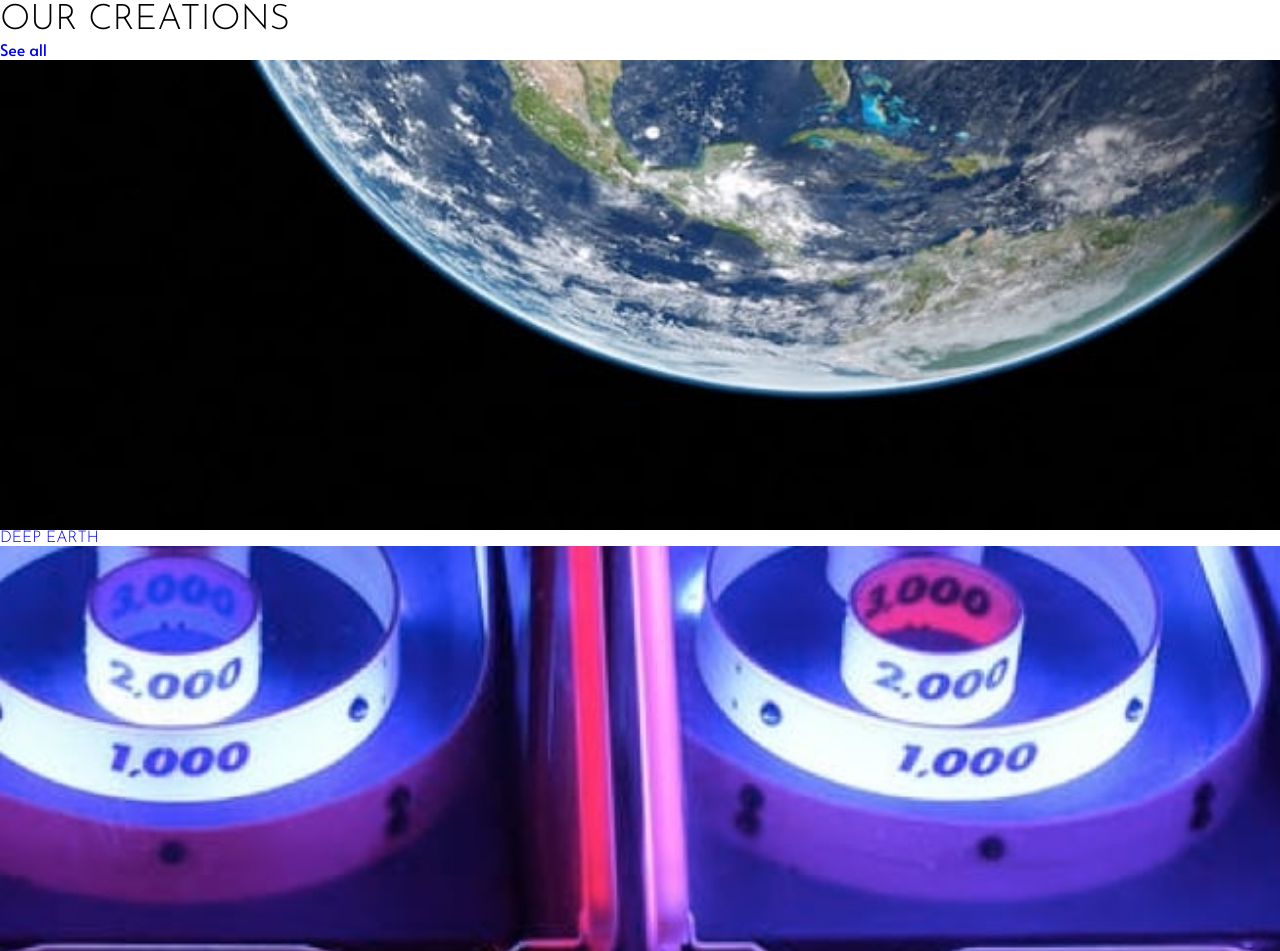
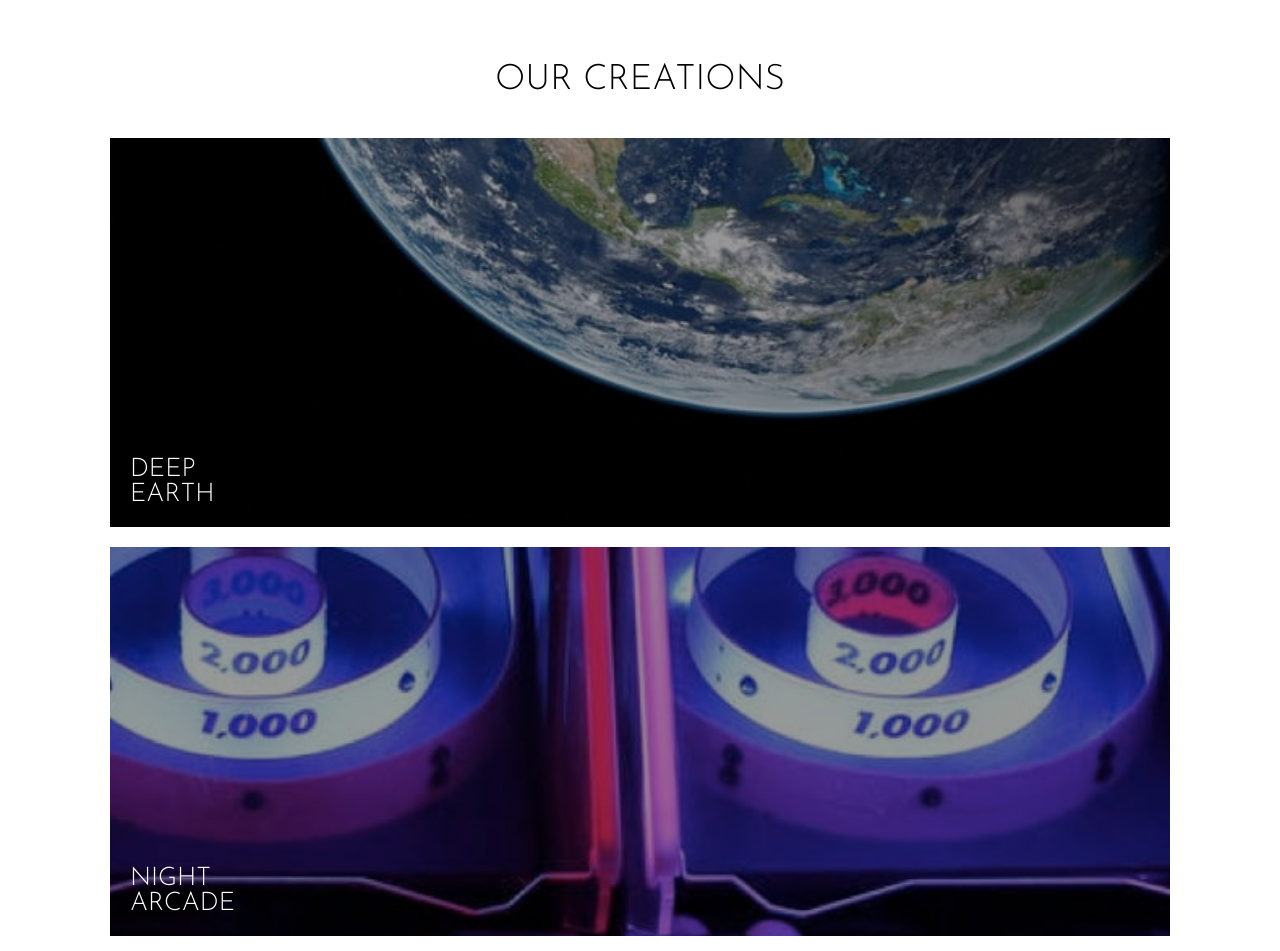
Before and after one commit to giullianoth/Loopstudios_FrontendMentor, a plain HTML site: page index.html in a window 1280 px wide. Shown: the part 1849-2800 px from the top of the page. Drawn offline with Linux system fonts and the light colour scheme.

Commit message:
creations style

```diff
--- a/assets/styles/scss/_boot.scss
+++ b/assets/styles/scss/_boot.scss
@@ -40,4 +40,22 @@ body {
         display: block;
         width: 100%;
     }
+
+    @include theme() {
+        &_button {
+            border: 1px solid $color-black;
+            padding: 12px 40px;
+            display: inline-block;
+            color: $color-black;
+            text-transform: uppercase;
+            letter-spacing: 0.3em;
+            background: none;
+            cursor: pointer;
+
+            &:hover {
+                background-color: $color-black;
+                color: $color-white;
+            }
+        }
+    }
 }
--- a/assets/styles/scss/style.scss
+++ b/assets/styles/scss/style.scss
@@ -12,3 +12,4 @@
 @import "theme/header";
 @import "theme/headline";
 @import "theme/presentation";
+@import "theme/creations";
--- /dev/null
+++ b/assets/styles/scss/theme/_creations.scss
@@ -0,0 +1,66 @@
+@include theme() {
+    &_creations {
+        @include fullWidth;
+        @include containerSpacing;
+        @include relative;
+
+        &_content {
+            @include containerWidth;
+
+            &_title {
+                text-align: center;
+                margin-bottom: 40px;
+            }
+
+            &_seeall {
+                @include absolute(100%, 50%);
+                transform: translateX(-50%);
+            }
+
+            &_gallery {
+                @include flex;
+                gap: 20px;
+
+                &_item {
+                    @include flex1;
+                    @include relative;
+                    background-color: $color-black;
+                    @include transition;
+
+                    &:hover {
+                        background: none;
+
+                        .ls_creations_content_gallery_item_image {
+                            opacity: 0.3;
+                        }
+
+                        .ls_creations_content_gallery_item_title {
+                            a {
+                                color: $color-black;
+                            }
+                        }
+                    }
+
+                    &_image {
+                        opacity: 0.6;
+                    }
+
+                    &_title {
+                        @include absolute(unset, 20px);
+                        bottom: 20px;
+
+                        a {
+                            color: $color-white;
+                            display: block;
+
+                            span {
+                                font-size: 1.6em;
+                                display: inherit;
+                            }
+                        }
+                    }
+                }
+            }
+        }
+    }
+}
--- a/assets/styles/scss/theme/_header.scss
+++ b/assets/styles/scss/theme/_header.scss
@@ -57,7 +57,7 @@
                             text-transform: uppercase;
 
                             &:hover {
-                                color: $color-very-dark-gray;
+                                color: $color-dark-gray;
                             }
                         }
                     }
--- a/assets/styles/scss/theme/_headline.scss
+++ b/assets/styles/scss/theme/_headline.scss
@@ -12,7 +12,7 @@
 
             &_title {
                 border: 2px solid $color-white;
-                padding: 30px;
+                padding: 20px;
 
                 h1 {
                     span  {
--- a/index.html
+++ b/index.html
@@ -72,103 +72,93 @@
     </section>
 
     <section class="ls_creations">
-      <div>
-        <div>
+      <div class="ls_creations_content">
+        <div class="ls_creations_content_title">
           <header>
             <h1>Our creations</h1>
           </header>
-
-          <a href="#">See all</a>
         </div>
 
-        <div>
-          <article>
-            <a href="#">
+        <a href="#" class="ls_creations_content_seeall ls_button">See all</a>
+
+        <div class="ls_creations_content_gallery">
+          <article class="ls_creations_content_gallery_item">
+            <a href="#" class="ls_creations_content_gallery_item_image">
               <img src="assets/images/mobile/image-deep-earth.jpg" alt="Deep earth">
             </a>
 
-            <header>
-              <h2><a href="#">Deep earth</a></h2>
+            <header class="ls_creations_content_gallery_item_title">
+              <h2><a href="#"><span>Deep</span> <span>earth</span></a></h2>
             </header>
           </article>
 
-          <article>
-            <a href="#">
+          <article class="ls_creations_content_gallery_item">
+            <a href="#" class="ls_creations_content_gallery_item_image">
               <img src="assets/images/mobile/image-night-arcade.jpg" alt="Night arcade">
             </a>
 
-            <header>
-              <h2><a href="#">Night arcade</a></h2>
+            <header class="ls_creations_content_gallery_item_title">
+              <h2><a href="#"><span>Night</span> <span>arcade</span></a></h2>
             </header>
           </article>
 
-          <article>
-            <a href="#">
+          <article class="ls_creations_content_gallery_item">
+            <a href="#" class="ls_creations_content_gallery_item_image">
               <img src="assets/images/mobile/image-soccer-team.jpg" alt="Soccer team VR">
             </a>
 
-            <header>
-              <h2><a href="#">Soccer team VR</a></h2>
+            <header class="ls_creations_content_gallery_item_title">
+              <h2><a href="#"><span>Soccer</span> <span>team VR</span></a></h2>
             </header>
           </article>
 
-          <article>
-            <a href="#">
+          <article class="ls_creations_content_gallery_item">
+            <a href="#" class="ls_creations_content_gallery_item_image">
               <img src="assets/images/mobile/image-grid.jpg" alt="The grid">
             </a>
 
-            <header>
-              <h2><a href="#">The grid</a></h2>
+            <header class="ls_creations_content_gallery_item_title">
+              <h2><a href="#"><span>The</span> <span>grid</span></a></h2>
             </header>
           </article>
 
-          <article>
-            <a href="#">
+          <article class="ls_creations_content_gallery_item">
+            <a href="#" class="ls_creations_content_gallery_item_image">
               <img src="assets/images/mobile/image-from-above.jpg" alt="From up above VR">
             </a>
 
-            <header>
-              <h2><a href="#">From up above VR</a></h2>
+            <header class="ls_creations_content_gallery_item_title">
+              <h2><a href="#"><span>From up</span> <span>above VR</span></a></h2>
             </header>
           </article>
 
-          <article>
-            <a href="#">
+          <article class="ls_creations_content_gallery_item">
+            <a href="#" class="ls_creations_content_gallery_item_image">
               <img src="assets/images/mobile/image-pocket-borealis.jpg" alt="Pocket borealis">
             </a>
 
-            <header>
-              <h2><a href="#">Pocket borealis</a></h2>
+            <header class="ls_creations_content_gallery_item_title">
+              <h2><a href="#"><span>Pocket</span> <span>borealis</span></a></h2>
             </header>
           </article>
 
-          <article>
-            <a href="#">
+          <article class="ls_creations_content_gallery_item">
+            <a href="#" class="ls_creations_content_gallery_item_image">
               <img src="assets/images/mobile/image-curiosity.jpg" alt="The curiosity">
             </a>
 
-            <header>
-              <h2><a href="#">The curiosity</a></h2>
+            <header class="ls_creations_content_gallery_item_title">
+              <h2><a href="#"><span>The</span> <span>curiosity</span></a></h2>
             </header>
           </article>
 
-          <article>
-            <a href="#">
-              <img src="assets/images/mobile/image-curiosity.jpg" alt="The curiosity">
-            </a>
-
-            <header>
-              <h2><a href="#">The curiosity</a></h2>
-            </header>
-          </article>
-
-          <article>
-            <a href="#">
+          <article class="ls_creations_content_gallery_item">
+            <a href="#" class="ls_creations_content_gallery_item_image">
               <img src="assets/images/mobile/image-fisheye.jpg" alt="Make it fisheye">
             </a>
 
-            <header>
-              <h2><a href="#">Make it fisheye</a></h2>
+            <header class="ls_creations_content_gallery_item_title">
+              <h2><a href="#"><span>Make it</span> <span>fisheye</span></a></h2>
             </header>
           </article>
         </div>
```
Also changed, not shown: assets/styles/css/style.css, assets/styles/css/style.min.css.
